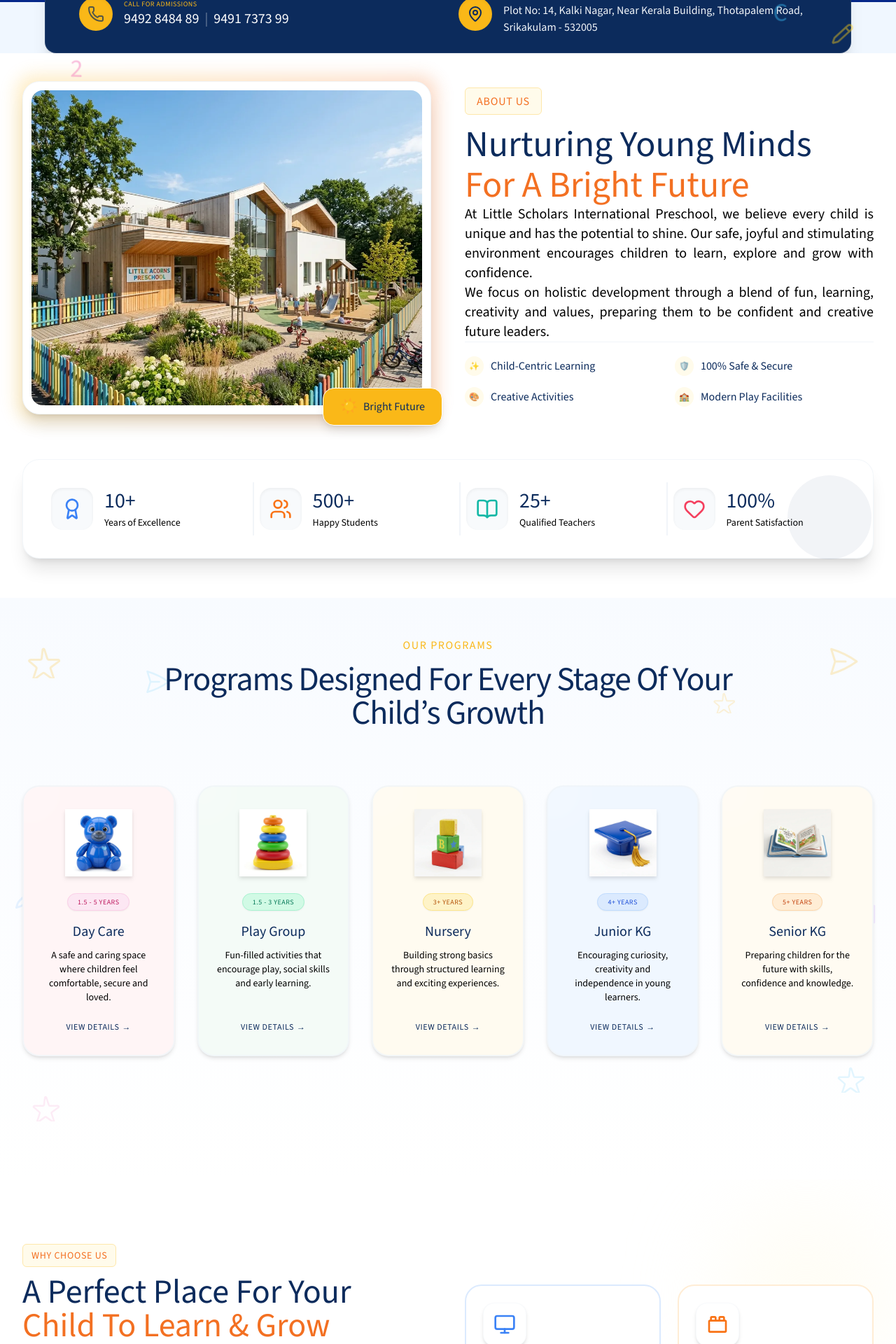
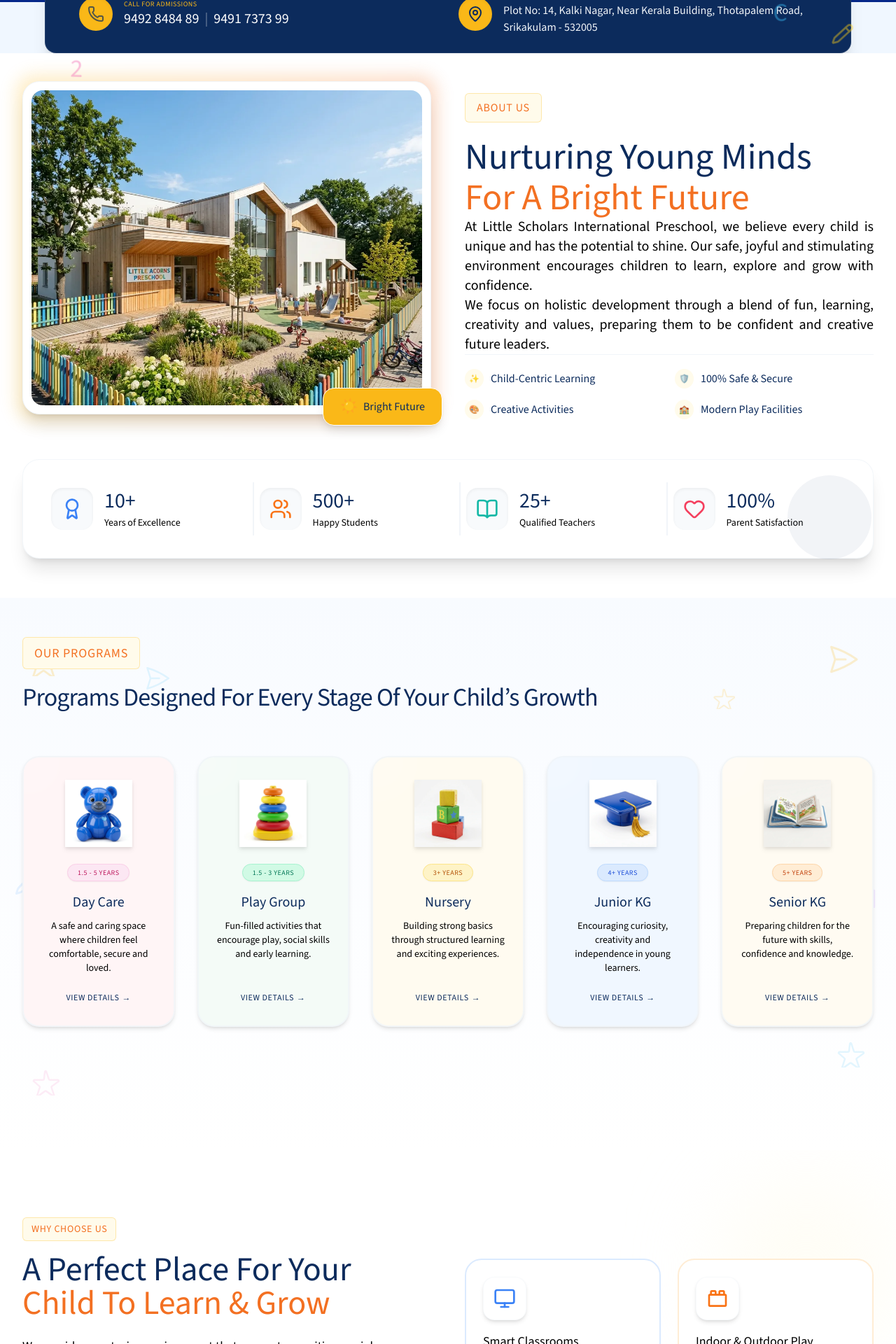
Before and after one commit to SaiRama-Doddi/LittleScholars, a React (Vite) app: page /#/ in a window 1280 px wide. Shown: the part 640-2560 px from the top of the page at 70% size. Built offline with nearby package versions, Linux system fonts and the light colour scheme.

Commit message:
feat: initialize project components and structure for preschool website including testimonials and facility sections

```diff
--- a/src/components/AboutUs.jsx
+++ b/src/components/AboutUs.jsx
@@ -65,7 +65,7 @@
           {/* Right: Content */}
           <div className="flex flex-col justify-between gap-y-6 lg:gap-y-0 lg:h-[450px] py-1">
             <div>
-              <span className="text-base font-bold text-brand-orange uppercase tracking-wider font-fredoka bg-brand-lightyellow px-4 py-2 rounded-md border border-brand-yellow/30">
+              <span className="inline-block text-base font-bold text-brand-orange uppercase tracking-wider font-fredoka bg-brand-lightyellow px-4 py-2 rounded-md border border-brand-yellow/30">
                 About Us
               </span>
               <h2 className="text-4xl md:text-[52px] font-fredoka font-bold text-brand-blue mt-5 leading-tight md:leading-[1.1]">
--- a/src/components/Navbar.jsx
+++ b/src/components/Navbar.jsx
@@ -27,6 +27,8 @@
   // Lock body scroll when mobile menu is open to prevent horizontal shifting
   useEffect(() => {
     if (isOpen) {
+      document.documentElement.scrollLeft = 0
+      document.body.scrollLeft = 0
       document.body.style.overflow = 'hidden'
     } else {
       document.body.style.overflow = ''
@@ -209,8 +211,8 @@
 
       {/* Mobile Menu Panel */}
       <div
-        className={`lg:hidden fixed inset-y-0 right-0 w-72 bg-white shadow-2xl z-[9999] p-6 flex flex-col justify-between transform transition-transform duration-300 ease-in-out ${
-          isOpen ? 'translate-x-0' : 'translate-x-full'
+        className={`lg:hidden fixed inset-y-0 right-0 w-72 bg-white shadow-2xl z-[9999] p-6 flex flex-col justify-between mobile-drawer ${
+          isOpen ? 'translate-x-0 visible' : 'translate-x-full invisible'
         }`}
       >
         <div>
--- a/src/components/Programs.jsx
+++ b/src/components/Programs.jsx
@@ -95,11 +95,11 @@
       <div className="max-w-7xl mx-auto px-4 sm:px-6 lg:px-8 relative z-10">
 
         {/* Header Section */}
-        <div className="text-center max-w-4xl mx-auto mb-16 md:mb-20">
-          <span className="text-sm md:text-base font-bold text-[#fab818] tracking-widest uppercase">
+        <div className="text-left max-w-5xl mb-12 md:mb-16">
+          <span className="inline-block text-base md:text-lg font-bold text-brand-orange uppercase tracking-wider font-fredoka bg-brand-lightyellow px-4 py-2 rounded-md border border-brand-yellow/30">
             Our Programs
           </span>
-          <h2 className="text-3xl md:text-5xl font-fredoka font-bold text-brand-blue mt-3 leading-tight tracking-tight">
+          <h2 className="text-2xl md:text-4xl font-fredoka font-bold text-brand-blue mt-5 leading-tight tracking-tight">
             Programs Designed For Every Stage Of Your Child’s Growth
           </h2>
         </div>
--- a/src/components/Testimonials.jsx
+++ b/src/components/Testimonials.jsx
@@ -50,7 +50,7 @@
           {/* Left Side: Testimonials Slider */}
           <div className="flex flex-col space-y-6">
             <div>
-              <span className="text-sm font-bold text-brand-orange uppercase tracking-wider font-fredoka bg-brand-lightyellow px-3 py-1.5 rounded-md border border-brand-yellow/30">
+              <span className="inline-block text-sm font-bold text-brand-orange uppercase tracking-wider font-fredoka bg-brand-lightyellow px-3 py-1.5 rounded-md border border-brand-yellow/30">
                 Parent Testimonials
               </span>
               <h2 className="text-3xl md:text-5xl font-fredoka font-bold text-brand-blue mt-4 leading-tight">
--- a/src/components/WhyChooseUs.jsx
+++ b/src/components/WhyChooseUs.jsx
@@ -62,7 +62,7 @@
           {/* Left Side: Value Propositions & Child Image */}
           <div className="flex flex-col space-y-6">
             <div>
-              <span className="text-sm font-bold text-brand-orange uppercase tracking-wider font-fredoka bg-brand-lightyellow px-3 py-1.5 rounded-md border border-brand-yellow/30">
+              <span className="inline-block text-sm font-bold text-brand-orange uppercase tracking-wider font-fredoka bg-brand-lightyellow px-3 py-1.5 rounded-md border border-brand-yellow/30">
                 Why Choose Us
               </span>
               <h2 className="text-3xl md:text-5xl font-fredoka font-bold text-brand-blue mt-4 leading-tight">
--- a/src/index.css
+++ b/src/index.css
@@ -5,6 +5,10 @@
 @layer base {
   html {
     scroll-behavior: smooth;
+    overflow-x: hidden;
+  }
+  body {
+    overflow-x: hidden;
   }
 
   /* Force Source Sans 3 (Source Sans Variable) across the entire website */
@@ -119,3 +123,7 @@
   transform-origin: bottom center;
   display: inline-block;
 }
+
+.mobile-drawer {
+  transition: transform 300ms cubic-bezier(0.4, 0, 0.2, 1), visibility 300ms cubic-bezier(0.4, 0, 0.2, 1);
+}
```
Also changed, not shown: 1 other file (tests, documents, lock files or other folders).
